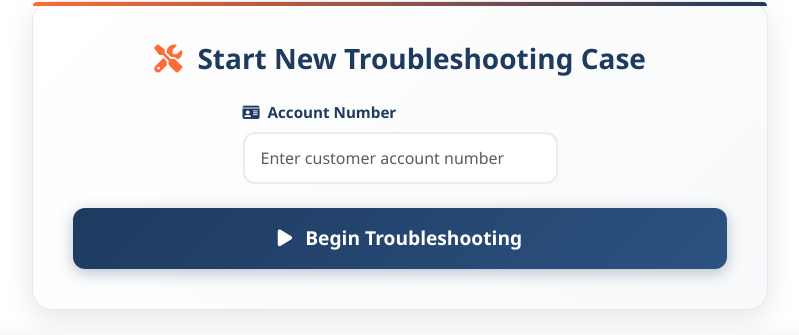
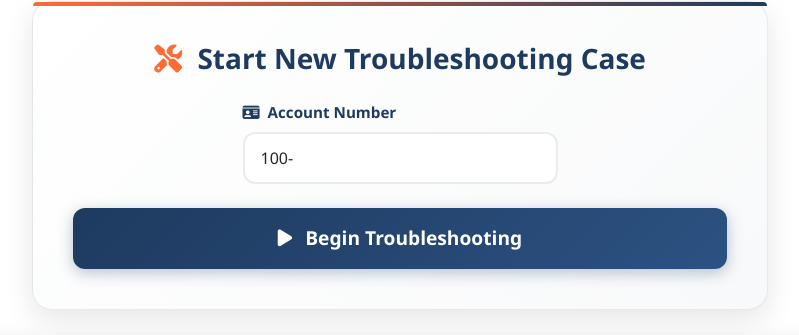
Before and after one commit to vfernandez08/tsr-troubleshooting-app, a Flask app: page / in a window 1280 px wide. Shown: the part 488-823 px from the top of the page, without its empty margins (240-1039 px from the left). Run offline with Flask 3, Linux system fonts and the light colour scheme.

Commit message:
Enforce a standard account number format for consistent customer identification
Updates account number field in index.html to enforce "100-" prefix and adds javascript to prevent its deletion.

Replit-Commit-Author: Agent
Replit-Commit-Session-Id: 4ca9ed9b-d755-4312-b7e6-5992bdec5eaa
Replit-Commit-Screenshot-Url: https://storage.googleapis.com/screenshot-production-us-central1/c6a0cfa1-a681-4a4b-b5c8-26483fb6c4b9/aca74c98-d809-4274-a8ce-0278f1c769c6.jpg

```diff
--- a/templates/index.html
+++ b/templates/index.html
@@ -55,7 +55,7 @@
                                         Account Number
                                     </label>
                                     <input type="text" class="form-control" id="account_number" name="account_number"
-                                           placeholder="Enter customer account number" required>
+                                           value="100-" placeholder="100-XXXXXXXXX" required minlength="8">
                                 </div>
                             </div>
                         </div>
@@ -126,6 +126,38 @@
 
 {% block scripts %}
 <script>
+// Account number field - maintain 100- prefix
+document.addEventListener('DOMContentLoaded', function() {
+    const accountField = document.getElementById('account_number');
+
+    if (accountField) {
+        // Position cursor after 100-
+        accountField.addEventListener('focus', function() {
+            this.setSelectionRange(4, 4);
+        });
+
+        // Prevent deletion of 100- prefix
+        accountField.addEventListener('input', function() {
+            if (!this.value.startsWith('100-')) {
+                this.value = '100-';
+                this.setSelectionRange(4, 4);
+            }
+        });
+
+        // Handle keydown to prevent backspace/delete of prefix
+        accountField.addEventListener('keydown', function(e) {
+            const cursorPosition = this.selectionStart;
+            if ((e.key === 'Backspace' || e.key === 'Delete') && cursorPosition <= 4) {
+                e.preventDefault();
+                this.setSelectionRange(4, 4);
+            }
+        });
+
+        // Set initial cursor position
+        accountField.setSelectionRange(4, 4);
+    }
+});
+
 // Search functionality
 document.getElementById('searchInput').addEventListener('input', function(e) {
     const query = e.target.value.trim();
```
